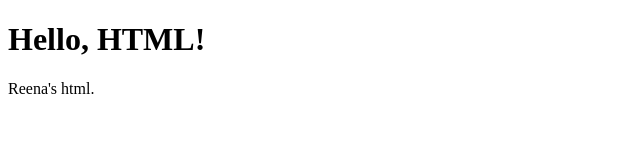
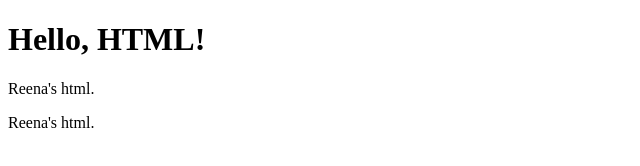
Before and after one commit to Rz454/week1-hello, a plain HTML site: page index.html in a window 1280 px wide. Shown: the whole page, without its empty margins (0-640 px from the left). Drawn offline with Linux system fonts and the light colour scheme.

Commit message:
new changes to index

```diff
--- a/index.html
+++ b/index.html
@@ -8,5 +8,6 @@
   <body>
     <h1>Hello, HTML!</h1>
     <p>Reena's html.</p>
+    <p>Reena's html.</p>
   </body>
 </html>
```
